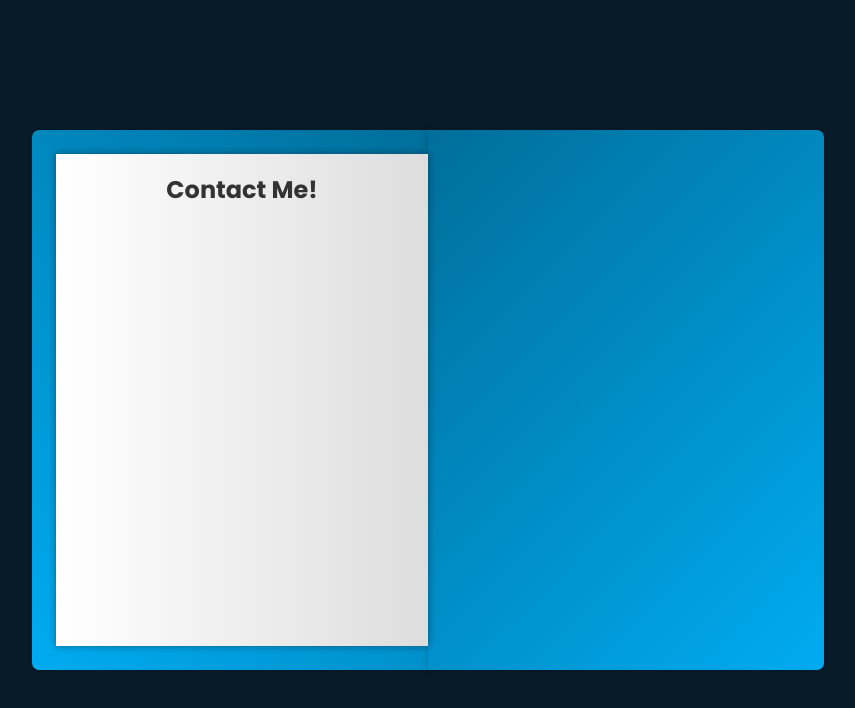
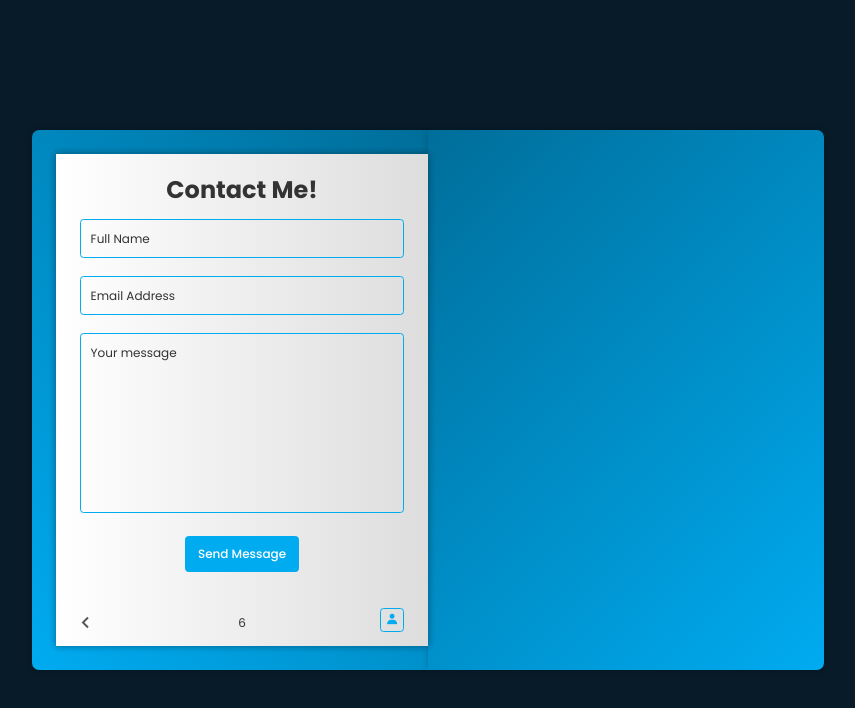
Before and after one commit to Yurimcalex/portfolio, a plain HTML site: page index.html in a window 1280 px wide. Shown: the whole page, without its empty margins (212-1067 px from the left). Drawn offline with nearby package versions, Linux system fonts and the light colour scheme.

Commit message:
Create Contact Me page

```diff
--- a/index.html
+++ b/index.html
@@ -241,12 +241,32 @@
           <!-- page 6 - contact me -->
           <div class="page-back">
             <h1 class="title">Contact Me!</h1>
+
+            <div class="contact-box">
+              <form action="#">
+                <input type="text" class="field" placeholder="Full Name" required>
+                <input type="email" class="field" placeholder="Email Address" required>
+                <textarea name="" id="" cols="30" rows="10" class="field" placeholder="Your message" required></textarea>
+                <input type="submit" class="btn" value="Send Message">
+              </form>
+            </div>
+
+            <span class="number-page">6</span>
+
+            <!-- prev button -->
+            <span class="nextprev-btn back" data-page="turn-3">
+              <i class="bx bx-chevron-left"></i>
+            </span>
+
+            <a href="#" class="back-profile">
+              <p>Profile</p>
+              <i class="bx bxs-user"></i>
+            </a>
           </div>
         </div>
       </div>
     </div>
 
-
     <script src="script.js"></script>
   </body>
 </html>
--- a/style.css
+++ b/style.css
@@ -398,3 +398,70 @@ body {
 .portfolio-box .btn-box .btn {
   margin: 0 1.15rem;
 }
+
+.contact-box {
+  text-align: center;
+}
+
+.contact-box .field {
+  width: 100%;
+  background: transparent;
+  border: var(--border);
+  border-radius: .3rem;
+  padding: .8rem;
+  font-size: 1rem;
+  color: var(--text-color);
+  margin-bottom: 1.5rem;
+}
+
+.contact-box .field::placeholder {
+  color: var(--text-color);
+}
+
+.contact-box textarea {
+  resize: none;
+  height: 15rem;
+}
+
+.contact-box .btn {
+  cursor: pointer;
+}
+
+.back-profile {
+  position: absolute;
+  bottom: 1.2rem;
+  right: 2rem;
+  width: 2rem;
+  height: 2rem;
+  background: transparent;
+  border: var(--border);
+  border-radius: .3rem;
+  font-size: 1.1rem;
+  color: var(--main-color);
+  display: inline-flex;
+  justify-content: center;
+  align-items: center;
+  transition: .5s;
+}
+
+.back-profile:hover {
+  background: var(--main-color);
+  color: var(--white-color);
+}
+
+.back-profile p {
+  position: absolute;
+  top: 0;
+  left: 50%;
+  transform: translateX(-50%) scale(.5);
+  font-size: 1rem;
+  color: var(--main-color);
+  opacity: 0;
+  transition: .5s;
+}
+
+.back-profile:hover p {
+  opacity: 1;
+  transform: translateX(-50%) scale(1);
+  top: -1.8rem;
+}
```
